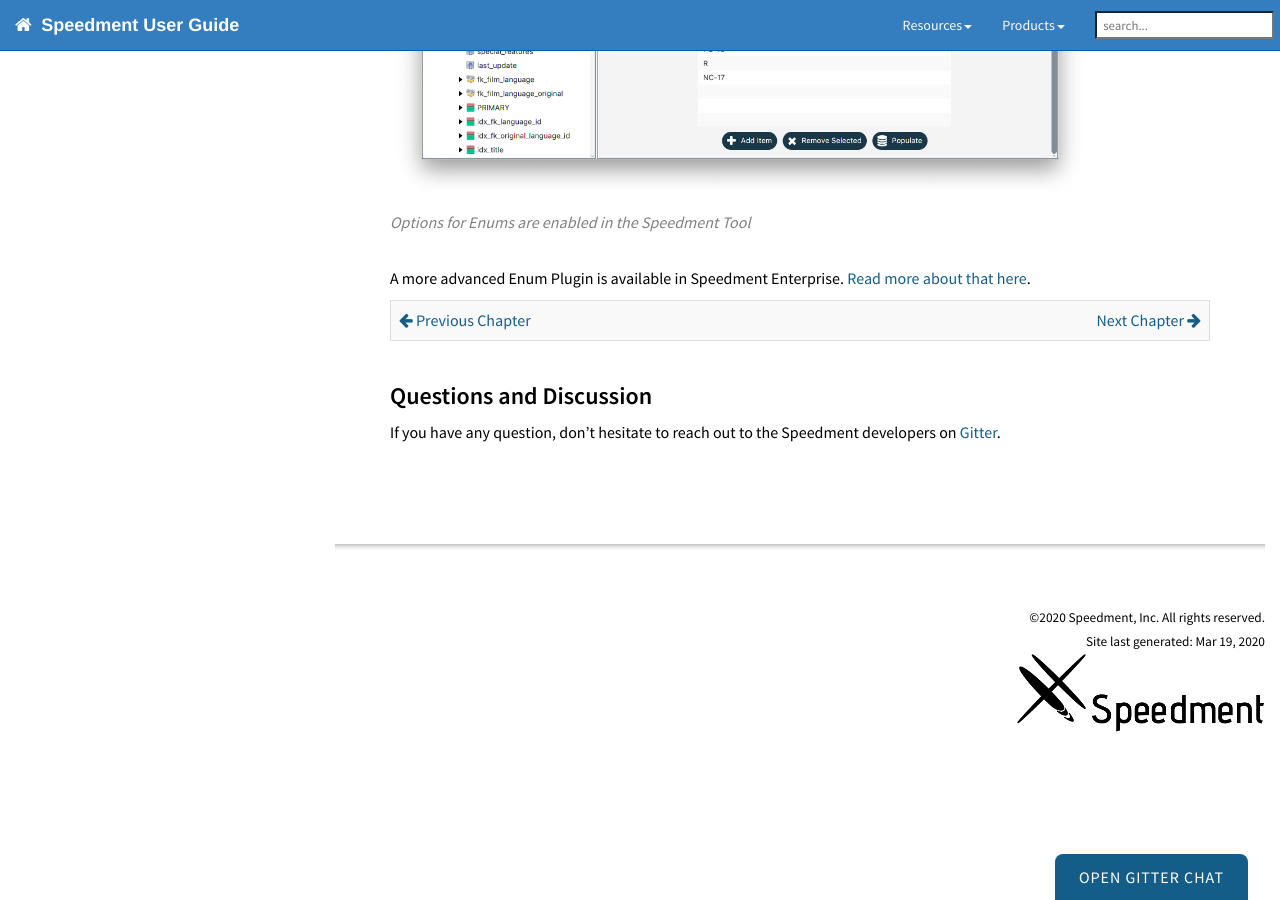
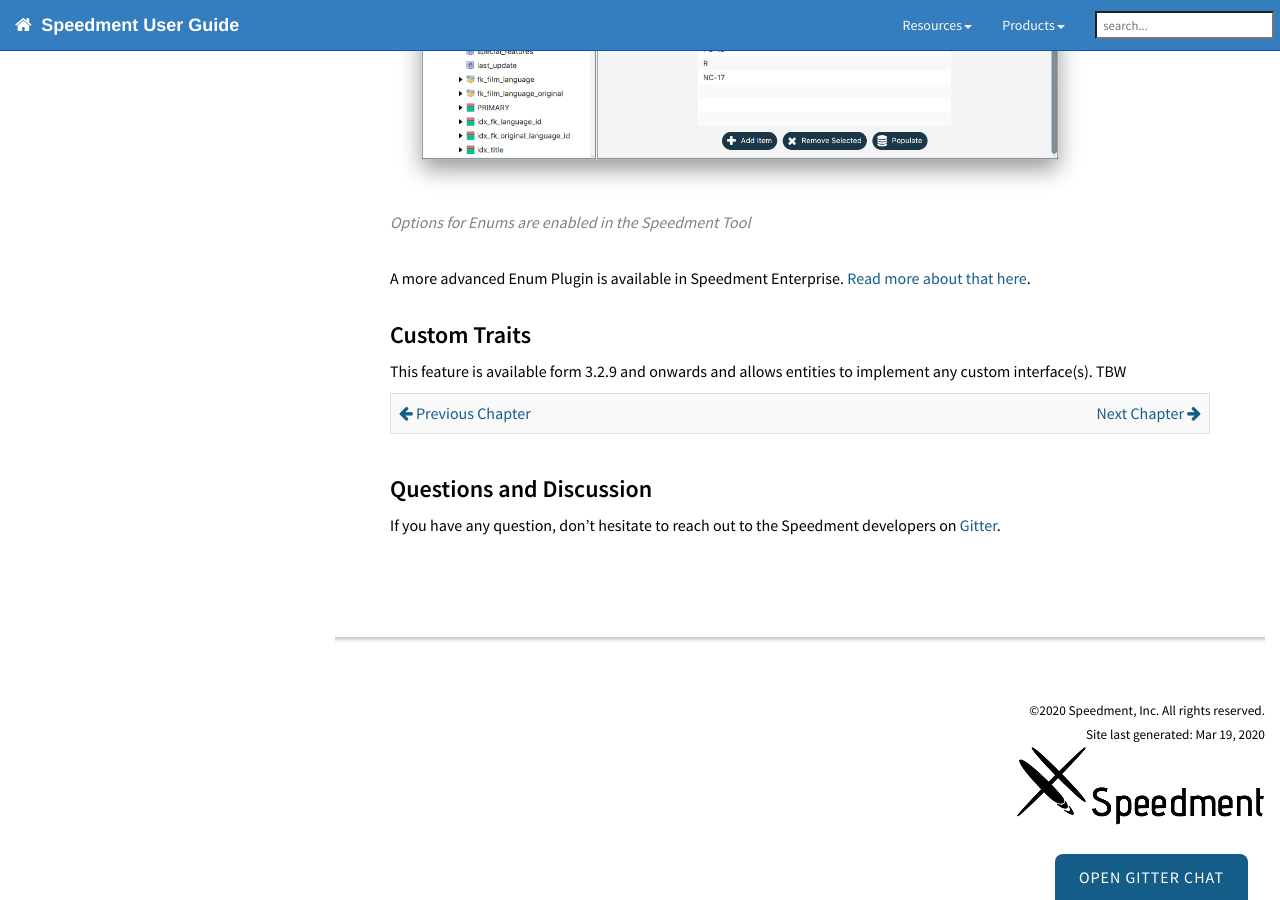
Before and after one commit to speedment/speedment-doc, a Jekyll site: the page built from pages/integration.md, in a window 1280 px wide and 900 px high, scrolled down 6447 px. Built offline with Jekyll 4.4.1, drawn with Linux system fonts in a browser that asks for light colours; nearby versions of some CDN libraries; comment, search, counter and statistics services are not loaded.

Commit message:
Add Custom Traits

```diff
--- a/_data/sidebars/mydoc_sidebar.yml
+++ b/_data/sidebars/mydoc_sidebar.yml
@@ -496,6 +496,11 @@
       output: web, pdf
       type: homepage
 
+    - title: Custom Traits
+      url: integration.html#custom-traits
+      output: web, pdf
+      type: homepage
+
   - title: Advanced Features
     url: advanced_features.html#top
     output: web, pdf
--- a/pages/integration.md
+++ b/pages/integration.md
@@ -218,6 +218,10 @@
 
 A more advanced Enum Plugin is available in Speedment Enterprise. [Read more about that here](enterprise_enums#top).
 
+## Custom Traits
+This feature is available form 3.2.9 and onwards and allows entities to implement any custom interface(s).
+TBW
+
 {% include prev_next.html %}
 
 ## Questions and Discussion
```
